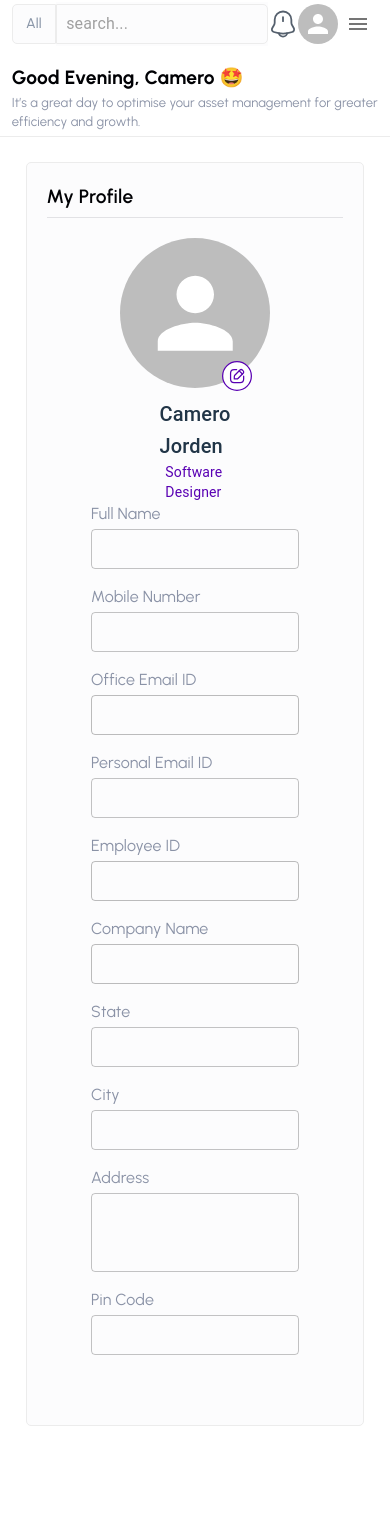
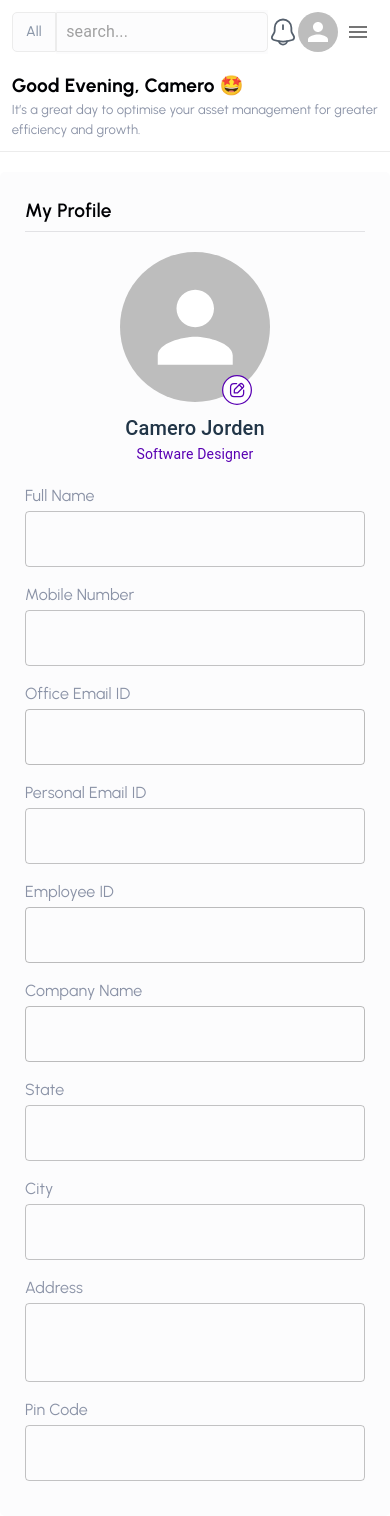
Before and after one commit to odetteswaan/PixelVault, a React (Vite) app: page /dashboard in a window 390 px wide. Before the commit the page ends 1452 px from the top, so only its background shows below. Built offline with nearby package versions, Linux system fonts and the light colour scheme; a web font is replaced by a local one.

Commit message:
responsive design for dashboard

```diff
--- a/src/pages/dashboard/Dashboard.tsx
+++ b/src/pages/dashboard/Dashboard.tsx
@@ -23,16 +23,23 @@ const MainContent = styled(Box)(({ theme }) => ({
     width: '100%',
   },
 }));
-const TopNavContainer = styled(Box)({
+const TopNavContainer = styled(Box)(({ theme }) => ({
   borderBottom: '1px solid #ECECEC',
   padding: '1% 3%',
   display: 'flex',
   alignItems: 'center',
-});
+  [theme.breakpoints.down('sm')]: {
+    padding: '3%',
+    marginBottom: '20px',
+  },
+}));
 
-const ContentWrapper = styled(Box)({
+const ContentWrapper = styled(Box)(({ theme }) => ({
   padding: customTheme.whitespace.spacings[16],
-});
+  [theme.breakpoints.down('sm')]: {
+    padding: '0',
+  },
+}));
 
 function Dashboard() {
   const isSmallScreen = useMediaQuery('(max-width:600px)');
--- a/src/pages/dashboard/Profile.tsx
+++ b/src/pages/dashboard/Profile.tsx
@@ -6,19 +6,24 @@ import {
   Grid,
   Button,
   styled,
+  useMediaQuery,
 } from '@mui/material';
 import { colors } from 'src/themes/colors';
 import { customTheme } from 'src/themes/theme';
 import editImage from '../../assets/EditImage.svg';
 import { useState } from 'react';
 
-const MainContainer = styled(Box)({
+const MainContainer = styled(Box)(({ theme }) => ({
   background: colors.primary.grayishWhite,
   border: `1px solid ${colors.greys.lightGrey}`,
   padding: '20px',
   height: '100%',
   borderRadius: '5px',
-});
+  [theme.breakpoints.down('sm')]: {
+    border: 'none',
+    padding: '25px',
+  },
+}));
 
 const StyledProfile = styled(Typography)({
   borderBottom: `1px solid ${colors.greys.frostedGrey}`,
@@ -30,7 +35,7 @@ const StyledProfile = styled(Typography)({
   paddingBottom: '5px',
 });
 
-const ProfileContainer = styled(Box)({
+const ProfileContainer = styled(Box)(({ theme }) => ({
   width: '20%',
   display: 'flex',
   alignItems: 'center',
@@ -39,7 +44,11 @@ const ProfileContainer = styled(Box)({
   '.job-title': {
     color: `${colors.primary.metallicViolet}`,
   },
-});
+  [theme.breakpoints.down('sm')]: {
+    width: '100%',
+    marginBottom: '20px',
+  },
+}));
 
 const StyledLabel = styled(Typography)({
   color: `${colors.greys.grey}`,
@@ -98,10 +107,14 @@ const StyledEditImage = styled('img')({
   width: '30px',
   height: '30px',
 });
-const StyledFormBox = styled(Box)({
+const StyledFormBox = styled(Box)(({ theme }) => ({
   width: '70%',
   marginBottom: '50px',
-});
+  [theme.breakpoints.down('sm')]: {
+    width: '100%',
+    marginBottom: '10px',
+  },
+}));
 
 const ButtonContainer = styled(Box)({
   display: 'flex',
@@ -139,6 +152,7 @@ function Profile() {
     address: '',
     pinCode: '',
   });
+  const isSmallScreen = useMediaQuery('(max-width:600px)');
   const [isEditing, setIsEditing] = useState(false);
 
   const handleChange = (e: React.ChangeEvent<HTMLInputElement>) => {
@@ -178,7 +192,7 @@ function Profile() {
             <Grid item xs={12} sm={6}>
               <StyledLabel>Full Name</StyledLabel>
               <StyledTextfield
-                size="small"
+                size={isSmallScreen ? 'medium' : 'small'}
                 onChange={handleChange}
                 name="fullName"
               />
@@ -186,7 +200,7 @@ function Profile() {
             <Grid item xs={12} sm={6}>
               <StyledLabel>Mobile Number</StyledLabel>
               <StyledTextfield
-                size="small"
+                size={isSmallScreen ? 'medium' : 'small'}
                 onChange={handleChange}
                 name="mobileNumber"
               />
@@ -194,7 +208,7 @@ function Profile() {
             <Grid item xs={12} sm={6}>
               <StyledLabel>Office Email ID</StyledLabel>
               <StyledTextfield
-                size="small"
+                size={isSmallScreen ? 'medium' : 'small'}
                 onChange={handleChange}
                 name="officeEmail"
                 disabled
@@ -203,7 +217,7 @@ function Profile() {
             <Grid item xs={12} sm={6}>
               <StyledLabel>Personal Email ID</StyledLabel>
               <StyledTextfield
-                size="small"
+                size={isSmallScreen ? 'medium' : 'small'}
                 onChange={handleChange}
                 name="personalEmail"
               />
@@ -211,7 +225,7 @@ function Profile() {
             <Grid item xs={12} sm={6}>
               <StyledLabel>Employee ID</StyledLabel>
               <StyledTextfield
-                size="small"
+                size={isSmallScreen ? 'medium' : 'small'}
                 onChange={handleChange}
                 name="employeeId"
                 disabled
@@ -219,12 +233,15 @@ function Profile() {
             </Grid>
             <Grid item xs={12} sm={6}>
               <StyledLabel>Company Name</StyledLabel>
-              <StyledTextfield size="small" disabled />
+              <StyledTextfield
+                size={isSmallScreen ? 'medium' : 'small'}
+                disabled
+              />
             </Grid>
             <Grid item xs={12} sm={6}>
               <StyledLabel>State</StyledLabel>
               <StyledTextfield
-                size="small"
+                size={isSmallScreen ? 'medium' : 'small'}
                 onChange={handleChange}
                 name="state"
               />
@@ -232,7 +249,7 @@ function Profile() {
             <Grid item xs={12} sm={6}>
               <StyledLabel>City</StyledLabel>
               <StyledTextfield
-                size="small"
+                size={isSmallScreen ? 'medium' : 'small'}
                 onChange={handleChange}
                 name="city"
               />
@@ -249,7 +266,7 @@ function Profile() {
             <Grid item xs={12} sm={6}>
               <StyledLabel>Pin Code</StyledLabel>
               <StyledTextfield
-                size="small"
+                size={isSmallScreen ? 'medium' : 'small'}
                 onChange={handleChange}
                 name="pinCode"
               />
```
